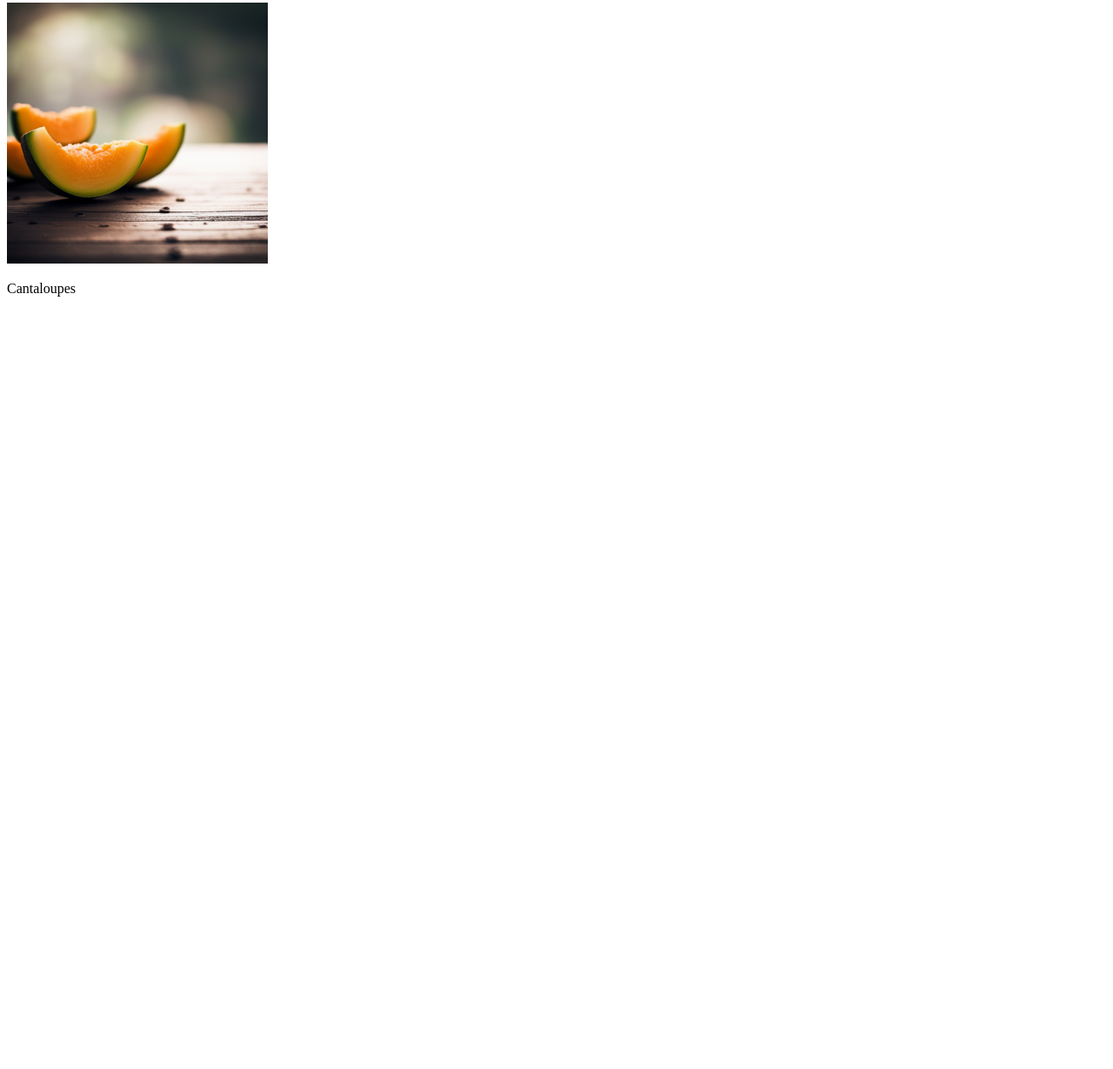
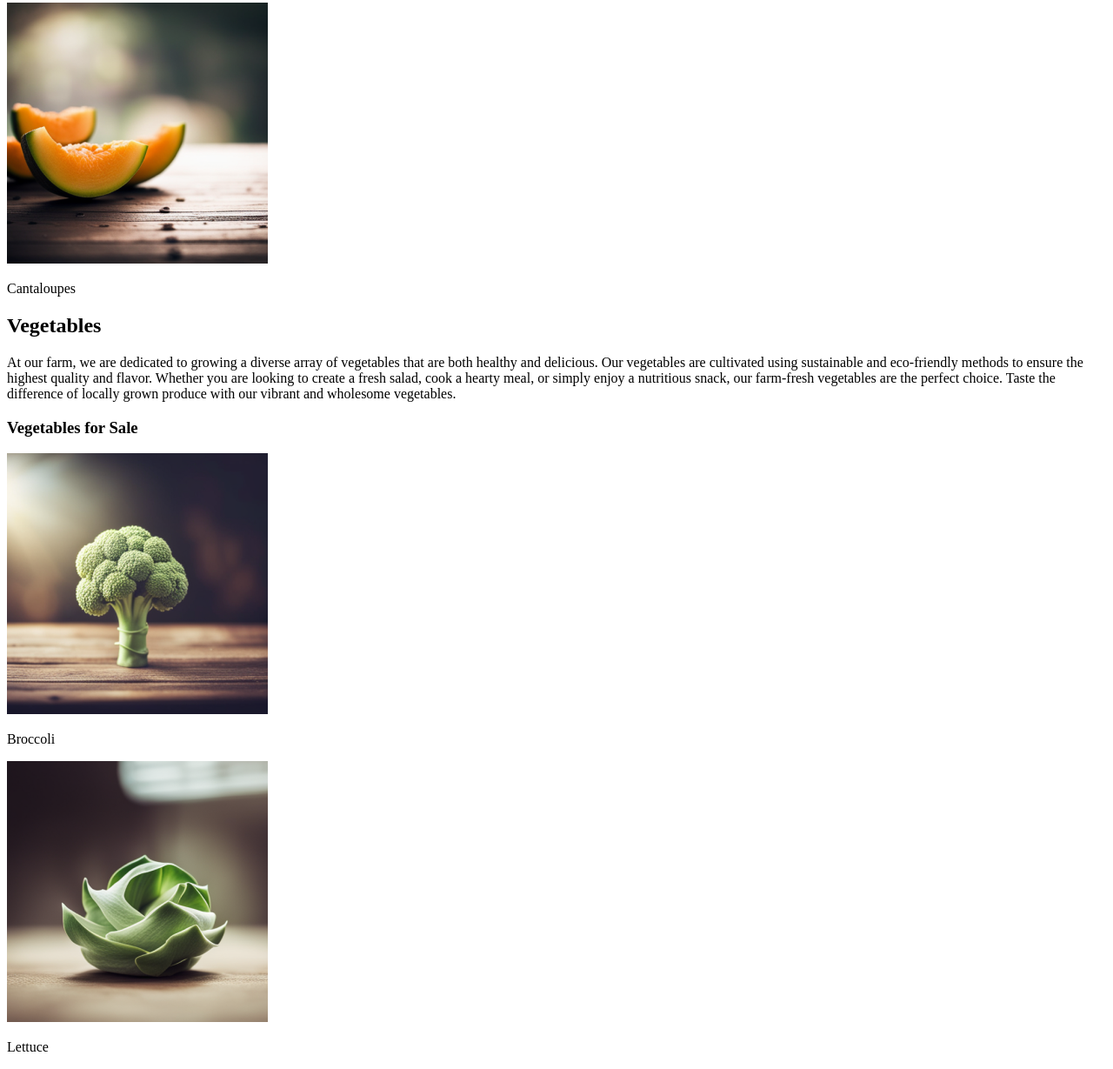
Before and after one commit to barguel1/farm, a plain HTML site: page index.html in a window 1280 px wide. Shown: the part 4169-5398 px from the top of the page at 87% size. Before the commit the page ends 4526 px from the top, so only its background shows below. Drawn offline with Linux system fonts and the light colour scheme.

Commit message:
Added root colors and fonts
updated css

```diff
--- a/index.html
+++ b/index.html
@@ -67,4 +67,20 @@
                 </div>
             </div>
        </section>
+       <section id="vegetables">
+        <h2>Vegetables</h2>
+        <p>At our farm, we are dedicated to growing a diverse array of vegetables that are both healthy and delicious. Our vegetables are cultivated using sustainable and eco-friendly methods to ensure the highest quality and flavor. Whether you are looking to create a fresh salad, cook a hearty meal, or simply enjoy a nutritious snack, our farm-fresh vegetables are the perfect choice. Taste the difference of locally grown produce with our vibrant and wholesome vegetables.</p>
+        <h3>Vegetables for Sale</h3>
+        <div class="products">
+            <div class="product">
+                <img src="images/broccoli.png" alt="Broccoli">
+                <p>Broccoli</p>
+            </div>
+            <div class="product">
+                <img src="images/lettuce.png" alt="lettuce">
+                <p>Lettuce</p>
+            </div>
+
+        </div>
+       </section>
     </body>
--- a/style.css
+++ b/style.css
@@ -0,0 +1,26 @@
+/* -------------------- IMPORTED FONTS -------------------------------------- */
+@import url('https://fonts.googleapis.com/css2?family=Habibi&family=Irish+Grover&display=swap');
+
+/*-------------------- CSS REST ---------------------------------------------------*/
+
+
+
+/* -------------------- ROOT VARIABLES --------------------------------------- */
+:root {
+    --Green:#06A816;
+    --Orange: #E75D02;
+    --black: #000000;
+    --white: #ffffff;
+
+}
+
+/* --------------------GLOBAL STYLES (mobile first/small) --------------------*/
+
+
+/*-------------------- MEDIA QUERY (medium) --------------------------------*/
+
+
+/*-------------------- MEDIA QUERY (large) ------------------------------------*/
+
+
+/*-------------------- MEDIA QUERY (xl) ---------------------------------------*/
```
